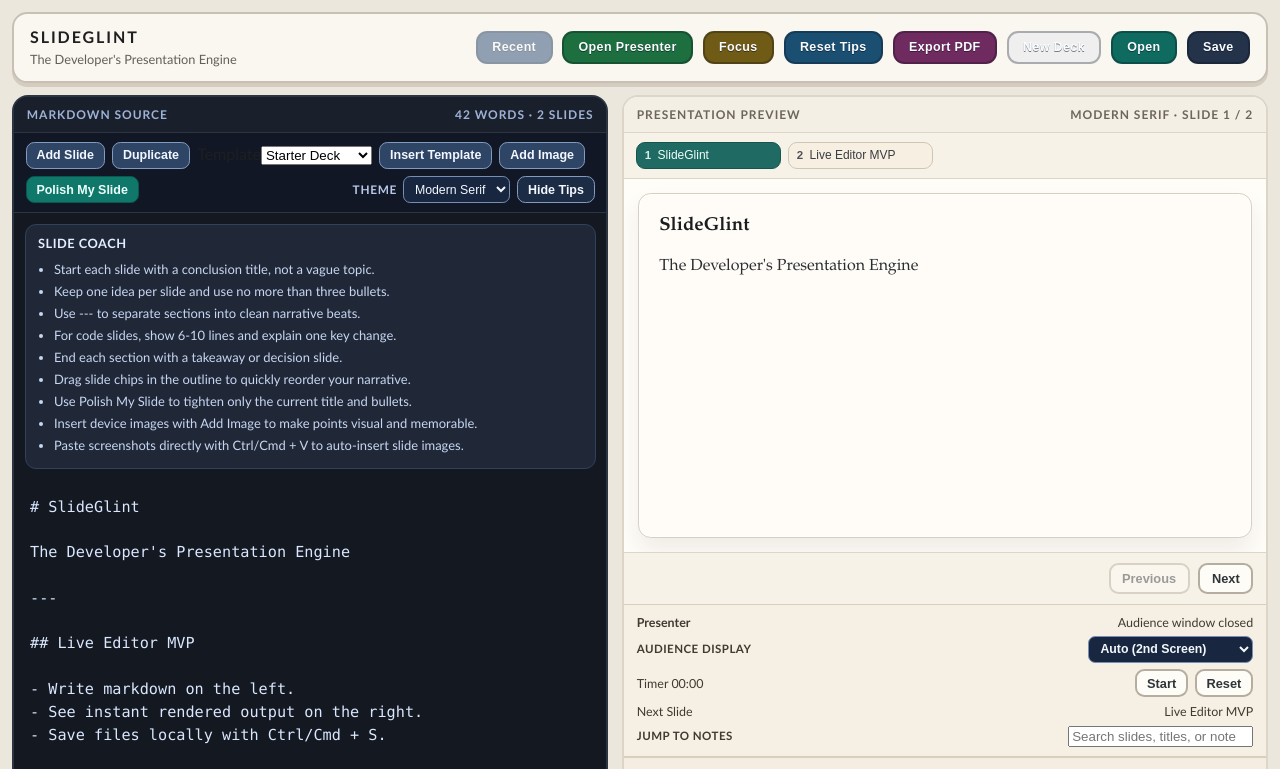
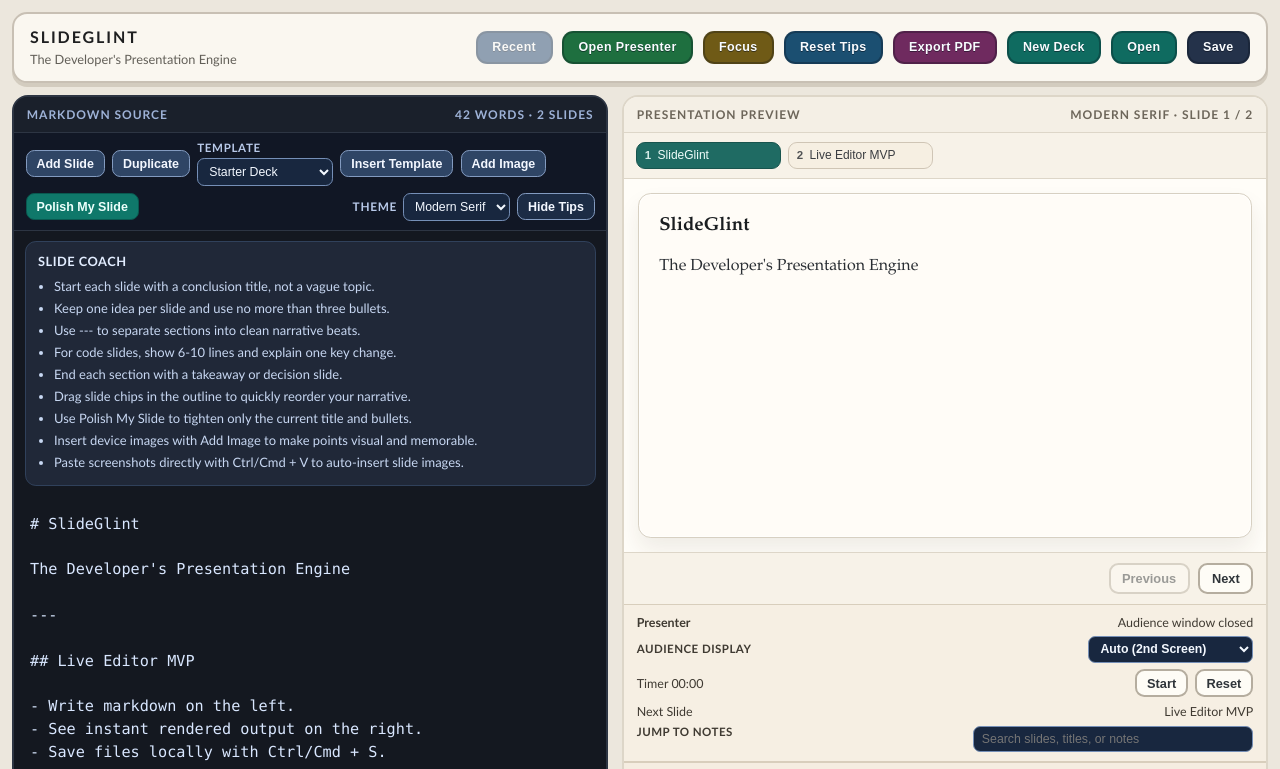
Before and after one commit to DongDuong2001/SlideGlint, a React (Vite) app: page / in a window 1280 px wide. Shown: the top 769 px of the page. Built offline with nearby package versions, Linux system fonts and the light colour scheme.

Commit message:
style: add controls for deck templates and notes search

```diff
--- a/src/App.css
+++ b/src/App.css
@@ -359,6 +359,16 @@
   box-shadow: 0 1px 0 var(--export-pressed);
 }
 
+.btn-new-deck {
+  background: var(--accent);
+  border-color: var(--accent-pressed);
+  box-shadow: 0 3px 0 var(--accent-pressed);
+}
+
+.btn-new-deck:active {
+  box-shadow: 0 1px 0 var(--accent-pressed);
+}
+
 .btn-reset {
   background: var(--reset-bg);
   border-color: var(--reset-border);
@@ -589,6 +599,41 @@
 .theme-select:focus-visible {
   outline: 2px solid var(--control-focus-ring);
   outline-offset: 1px;
+}
+
+.template-control {
+  display: grid;
+  gap: 0.22rem;
+  align-items: center;
+  color: #b8c9e9;
+  font-size: 0.72rem;
+  font-weight: 700;
+  text-transform: uppercase;
+  letter-spacing: 0.06em;
+}
+
+.template-select {
+  min-width: 8.5rem;
+  border: 1px solid var(--select-border);
+  border-radius: 0.45rem;
+  padding: 0.3rem 0.44rem;
+  background: var(--select-bg);
+  color: var(--select-ink);
+  font-size: 0.77rem;
+}
+
+.template-select:focus-visible {
+  outline: 2px solid var(--control-focus-ring);
+  outline-offset: 1px;
+}
+
+.template-description {
+  max-width: 12rem;
+  color: #91a8d4;
+  font-size: 0.68rem;
+  font-weight: 600;
+  letter-spacing: 0.01em;
+  text-transform: none;
 }
 
 .slide-coach {
@@ -894,6 +939,71 @@
   outline-offset: 1px;
 }
 
+.presenter-notes-search-line {
+  flex-wrap: wrap;
+  align-items: flex-start;
+}
+
+.presenter-notes-search {
+  width: min(100%, 280px);
+  border: 1px solid var(--select-border);
+  border-radius: 0.45rem;
+  padding: 0.32rem 0.48rem;
+  background: var(--select-bg);
+  color: var(--select-ink);
+  font-size: 0.77rem;
+}
+
+.presenter-notes-search:focus-visible {
+  outline: 2px solid var(--control-focus-ring);
+  outline-offset: 1px;
+}
+
+.presenter-notes-results {
+  display: flex;
+  flex-wrap: wrap;
+  gap: 0.35rem;
+}
+
+.presenter-note-match {
+  display: grid;
+  gap: 0.12rem;
+  min-width: 7.5rem;
+  padding: 0.42rem 0.52rem;
+  border: 1px solid var(--notes-line);
+  border-radius: 0.52rem;
+  background: rgba(255, 255, 255, 0.4);
+  color: var(--notes-ink);
+  cursor: pointer;
+  text-align: left;
+}
+
+.presenter-note-match span,
+.presenter-note-match small {
+  display: block;
+}
+
+.presenter-note-match span {
+  font-size: 0.76rem;
+  font-weight: 700;
+}
+
+.presenter-note-match small {
+  color: var(--notes-ink);
+  opacity: 0.72;
+  font-size: 0.67rem;
+}
+
+.presenter-note-match.active {
+  border-color: var(--control-focus-ring);
+  box-shadow: 0 0 0 1px var(--control-focus-ring) inset;
+}
+
+.presenter-note-match:focus-visible {
+  outline: 2px solid var(--control-focus-ring);
+  outline-offset: 1px;
+}
+
 .presenter-timer-actions {
   display: flex;
   gap: 0.4rem;
```
